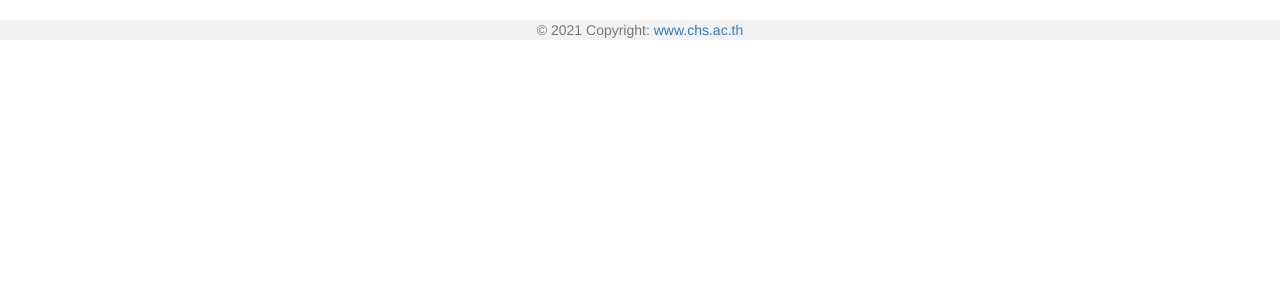
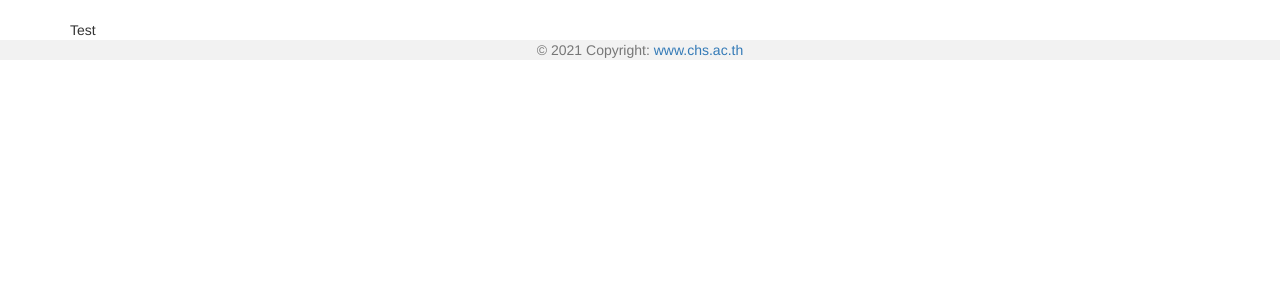
Before and after one commit to Rayss07/chs_reg, a Django app: page / in a window 1280 px wide. Shown: the part 52-352 px from the top of the page. Run offline with Django 3.2, Linux system fonts and the light colour scheme; some libraries are stand-ins or nearby versions.

Commit message:
test change

```diff
--- a/templates/home.html
+++ b/templates/home.html
@@ -12,6 +12,9 @@
   {% endif %}
   {% endfor %}
   {% endif %}
+
+  Test
+
 </div>
 
 {% include 'src/footer.html' %}
```
